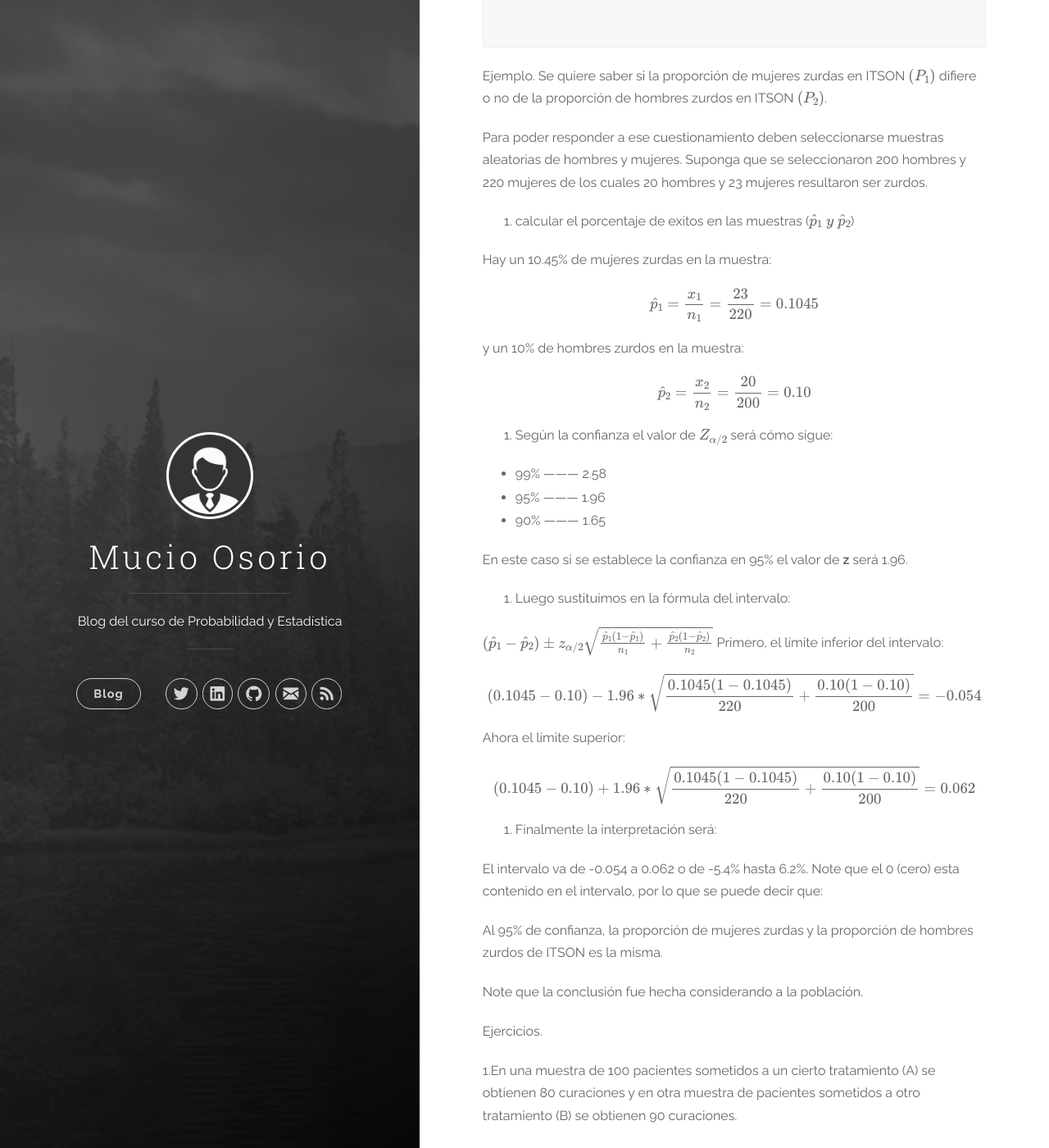
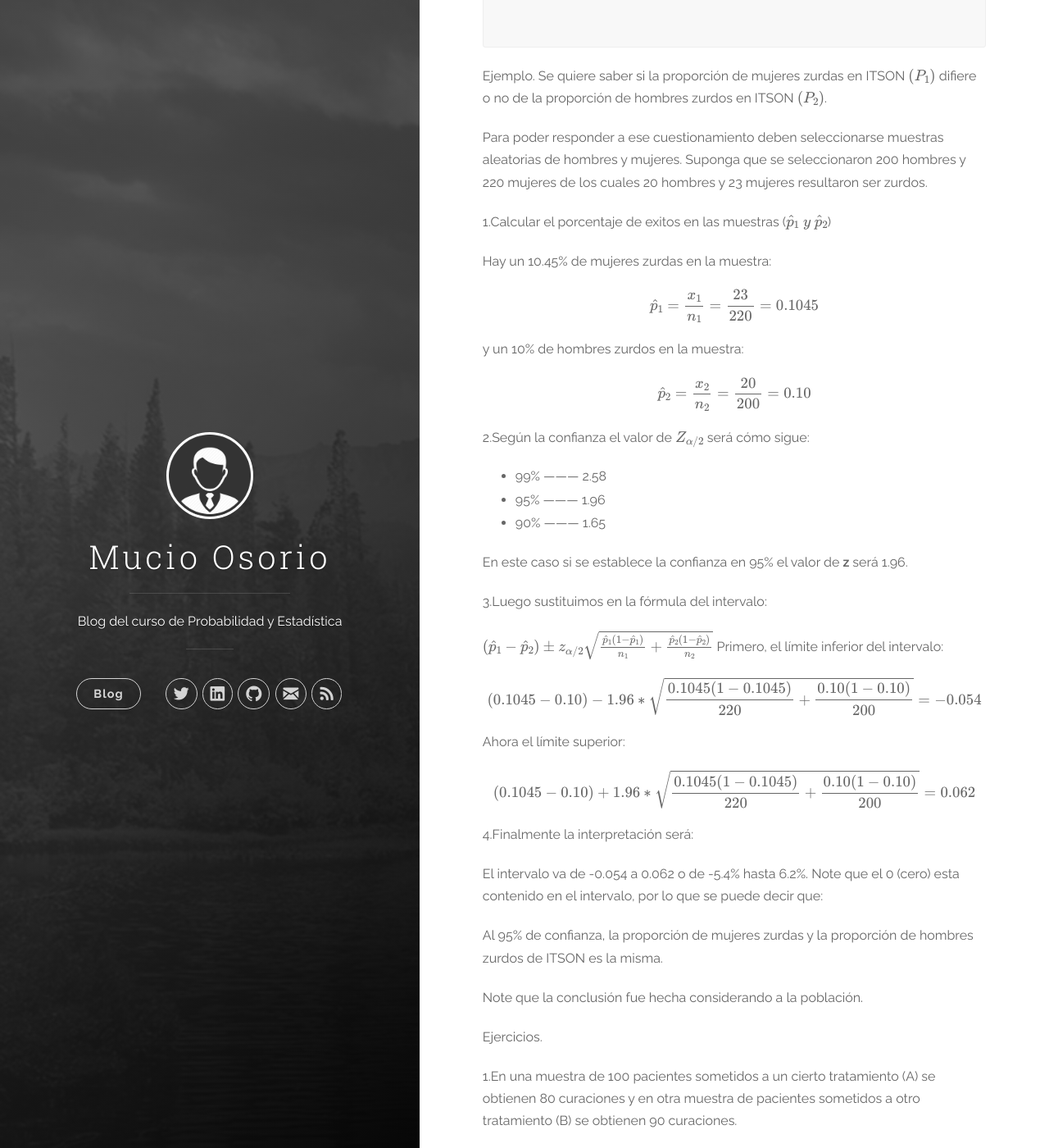
Before and after one commit to mucioosorio/probabilidad, a Jekyll site: the page built from _posts/2020-05-07-Tarea-para-jueves-7-de-mayo.Probabilidad-y-Estadística-y-Métodos-Estadísticos.md, in a window 1280 px wide and 1400 px high, scrolled down 1610 px. Shown: the whole window at 82% size. Built offline with Jekyll 4.4.1, drawn with Linux system fonts in a browser that asks for light colours; nearby versions of some CDN libraries; formulas are drawn with MathJax 3.

Commit message:
Update 2020-05-07-Tarea-para-jueves-7-de-mayo.Probabilidad-y-Estadística-y-Métodos-Estadísticos.md

```diff
--- a/_posts/2020-05-07-Tarea-para-jueves-7-de-mayo.Probabilidad-y-Estadística-y-Métodos-Estadísticos.md
+++ b/_posts/2020-05-07-Tarea-para-jueves-7-de-mayo.Probabilidad-y-Estadística-y-Métodos-Estadísticos.md
@@ -31,7 +31,7 @@
 Para poder responder a ese cuestionamiento deben seleccionarse muestras aleatorias de hombres y mujeres. Suponga que se seleccionaron 200 hombres y 220 mujeres de los cuales 20 hombres y 23 mujeres resultaron ser zurdos.
 
 
-1. calcular el porcentaje de exitos en las muestras ($$\hat{p}_1~y~\hat{p}_2$$)
+1.Calcular el porcentaje de exitos en las muestras ($$\hat{p}_1~y~\hat{p}_2$$)
 
 Hay un 10.45% de mujeres zurdas en la muestra:
 
@@ -42,7 +42,7 @@
 $$\hat{p}_2=\frac{x_2}{n_2}=\frac{20}{200}=0.10$$
 
 
-2. Según la confianza el valor de $$Z_{\alpha /2}$$ será cómo sigue:
+2.Según la confianza el valor de $$Z_{\alpha /2}$$ será cómo sigue:
 
 * 99% --------- 2.58
 * 95% --------- 1.96
@@ -50,7 +50,7 @@
 
 En este caso si se establece la confianza en 95% el valor de **z** será 1.96.
 
-3. Luego sustituimos en la fórmula del intervalo:
+3.Luego sustituimos en la fórmula del intervalo:
 
 $$(\hat{p}_{1}-\hat{p}_{2})\pm z_{\alpha/2} \sqrt{\frac{\hat{p}_{1}(1-\hat{p}_{1})}{n_1}+\frac{\hat{p}_{2}(1-\hat{p}_{2})}{n_2}}$$
 Primero, el límite inferior del intervalo:
@@ -63,7 +63,7 @@
 $$(0.1045 - 0.10)+1.96* \sqrt{\frac{0.1045(1-0.1045)}{220}+\frac{0.10(1-0.10)}{200}} = 0.062$$
 
 
-4. Finalmente la interpretación será:
+4.Finalmente la interpretación será:
 
 El intervalo va de -0.054 a 0.062 o de -5.4% hasta 6.2%. Note que el 0 (cero) esta contenido en el intervalo, por lo que se puede decir que:
 
```
